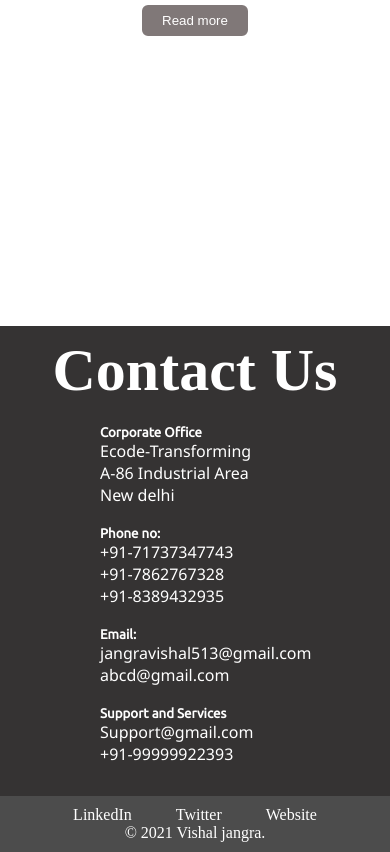
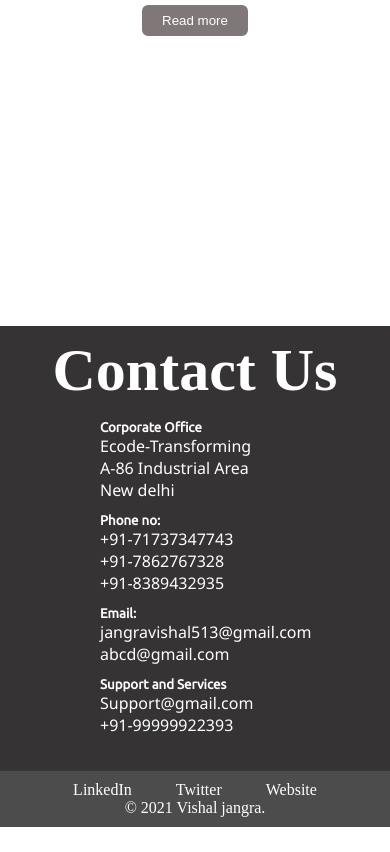
Before and after one commit to vishalj-23/Responsive-website, a plain HTML site: page index.html in a window 390 px wide. Shown: the part 7251-8103 px from the top of the page. After the commit the page ends 8078 px from the top, so only its background shows below. Drawn offline with nearby package versions, Linux system fonts and the light colour scheme.

Commit message:
new-commit

```diff
--- a/CSS/style.css
+++ b/CSS/style.css
@@ -387,8 +387,13 @@
   }
   .contain-cont {
     width: 80%;
+    margin-top: 5px;
+    margin-bottom: 7px;
   }
   .cards {
     margin-left: 0px;
   }
+  .contact {
+    height: 425px;
+  }
 }
```
